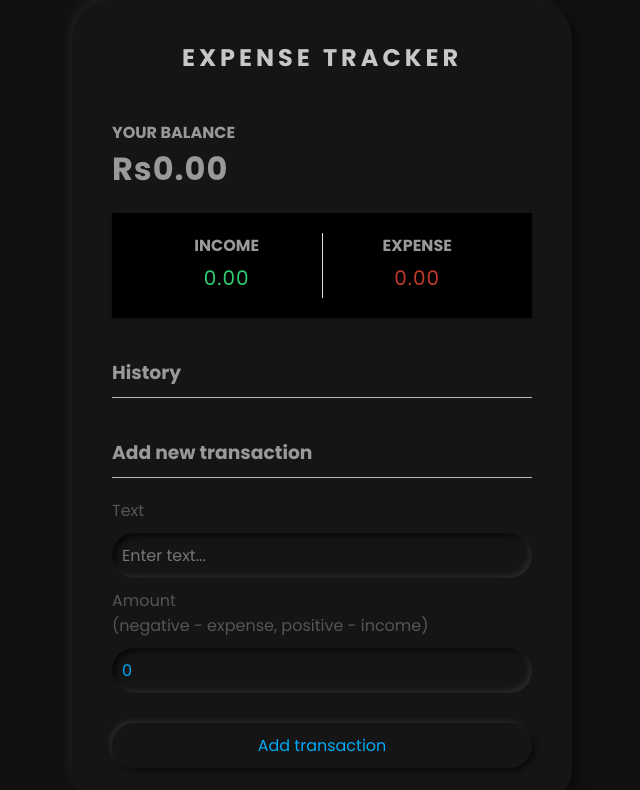
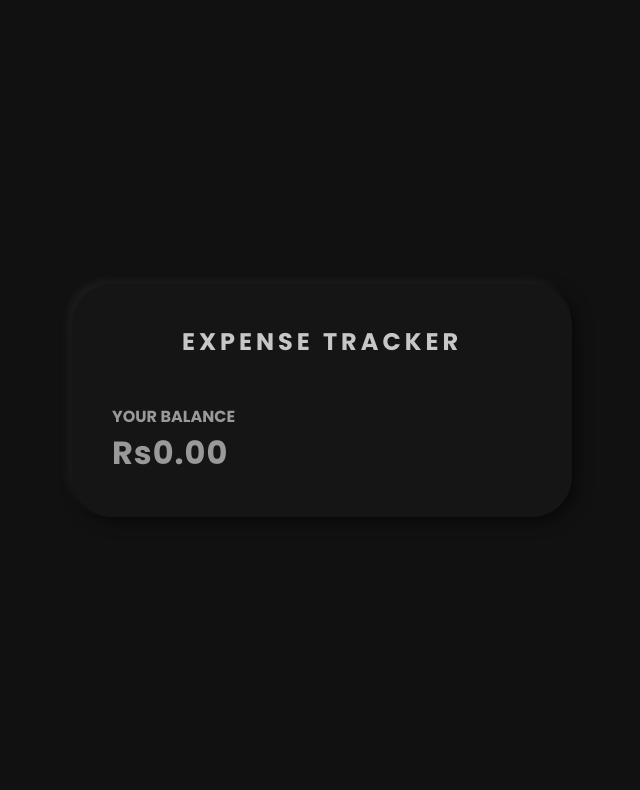
Before and after one commit to hammadasad22/expense-tracker, a React (Create React App) app: page / in a window 1280 px wide. Shown: the top 790 px of the page, without its empty margins (318-958 px from the left). Built offline with nearby package versions, Linux system fonts and the light colour scheme.

Commit message:
checking again

```diff
--- a/src/App.js
+++ b/src/App.js
@@ -15,9 +15,9 @@ function App() {
       <div className="container">
         <Header />
         <Balance />
-        <IncomeExpense />
+        {/* <IncomeExpense />
         <TransactionList />
-        <AddTrransaction />
+        <AddTrransaction /> */}
       </div>
     </GlobalProvider>
   );
```
